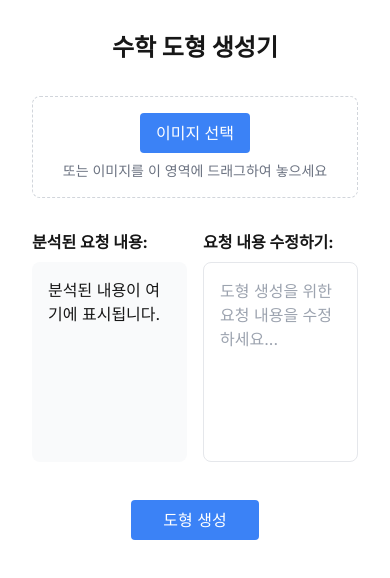
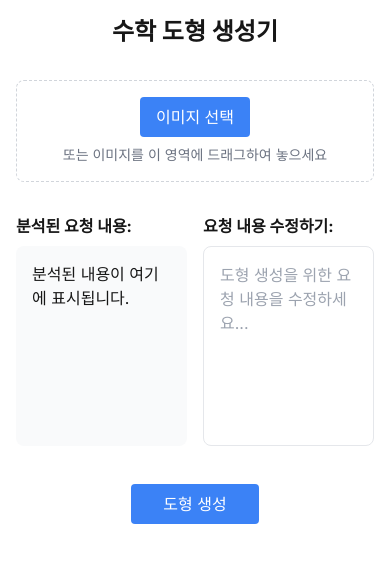
Before and after one commit to alisyos/diagram, a Next.js app: page / in a window 390 px wide. Shown: the top 578 px of the page. Built offline with nearby package versions, Linux system fonts and the light colour scheme.

Commit message:
도형과 수정 영역을 좌우로 배치하여 UI 개선

```diff
--- a/app/components/GeometryRenderer.tsx
+++ b/app/components/GeometryRenderer.tsx
@@ -789,8 +789,8 @@ const GeometryRenderer = ({ data, onDataChange }: Props) => {
   }, [data, onDataChange, showGrid]); // showGrid 의존성 추가
 
   return (
-    <div className="flex flex-col items-center space-y-4">
-      <div className="w-full overflow-auto border rounded-lg">
+    <div className="flex flex-col md:flex-row items-start gap-4 w-full">
+      <div className="w-full md:w-1/2 overflow-auto border rounded-lg">
         <div className="flex justify-end p-2 bg-gray-50 border-b">
           <div className="flex items-center">
             <label className="inline-flex items-center cursor-pointer mr-4">
@@ -814,7 +814,8 @@ const GeometryRenderer = ({ data, onDataChange }: Props) => {
           className="mx-auto"
         />
       </div>
-      <div className="w-full max-w-2xl p-4 bg-gray-50 rounded-lg shadow-sm space-y-2 text-sm font-mono">
+
+      <div className="w-full md:w-1/2 p-4 bg-gray-50 rounded-lg shadow-sm space-y-4 text-sm font-mono max-h-[600px] overflow-y-auto">
         <div>
           <div className="flex justify-between items-center mb-2">
             <h3 className="font-bold">점 좌표:</h3>
@@ -861,6 +862,7 @@ const GeometryRenderer = ({ data, onDataChange }: Props) => {
             ))}
           </div>
         </div>
+
         <div>
           <div className="flex justify-between items-center mb-2">
             <h3 className="font-bold">선분:</h3>
@@ -917,6 +919,7 @@ const GeometryRenderer = ({ data, onDataChange }: Props) => {
             ))}
           </div>
         </div>
+
         {data.angles.length > 0 && (
           <div>
             <h3 className="font-bold mb-1">각도:</h3>
@@ -987,6 +990,7 @@ const GeometryRenderer = ({ data, onDataChange }: Props) => {
             </div>
           </div>
         )}
+
         {data.circles.length > 0 && (
           <div>
             <h3 className="font-bold mb-1">원:</h3>
@@ -1014,6 +1018,7 @@ const GeometryRenderer = ({ data, onDataChange }: Props) => {
             </div>
           </div>
         )}
+
         <div>
           <div className="flex justify-between items-center mb-2">
             <h3 className="font-bold">곡선:</h3>
--- a/app/page.tsx
+++ b/app/page.tsx
@@ -130,8 +130,8 @@ export default function Home() {
   };
 
   return (
-    <main className="min-h-screen p-8">
-      <div className="max-w-4xl mx-auto space-y-8">
+    <main className="min-h-screen p-4 md:p-8">
+      <div className="max-w-7xl mx-auto space-y-8">
         <h1 className="text-2xl font-bold text-center mb-8">수학 도형 생성기</h1>
 
         {/* 이미지 선택 및 드래그 영역 */}
@@ -200,12 +200,22 @@ export default function Home() {
           </div>
         )}
 
+        {analyzedText && !geometryData && (
+          <div className="p-4 bg-blue-100 text-blue-700 rounded-lg mb-4">
+            <p className="font-bold">분석이 완료되었습니다!</p>
+            <p>분석된 내용을 확인하고 필요한 경우 수정한 후, 아래 "도형 생성" 버튼을 클릭하세요.</p>
+          </div>
+        )}
+
         {/* 생성된 도형 */}
         {geometryData && (
-          <GeometryRenderer
-            data={geometryData}
-            onDataChange={handleDataChange}
-          />
+          <div className="w-full">
+            <h2 className="text-xl font-bold mb-4">생성된 도형</h2>
+            <GeometryRenderer
+              data={geometryData}
+              onDataChange={handleDataChange}
+            />
+          </div>
         )}
       </div>
     </main>
--- a/app/types.ts
+++ b/app/types.ts
@@ -25,9 +25,21 @@ export interface Circle {
   showRadius?: boolean;
 }
 
+export interface Curve {
+  type: string;
+  base?: number;
+  coefficient?: number;
+  xRange: {
+    min: number;
+    max: number;
+  };
+  points: number;
+}
+
 export interface GeometryData {
   points: Point[];
   lines: Line[];
   angles: Angle[];
   circles: Circle[];
+  curves: Curve[];
 }
```
